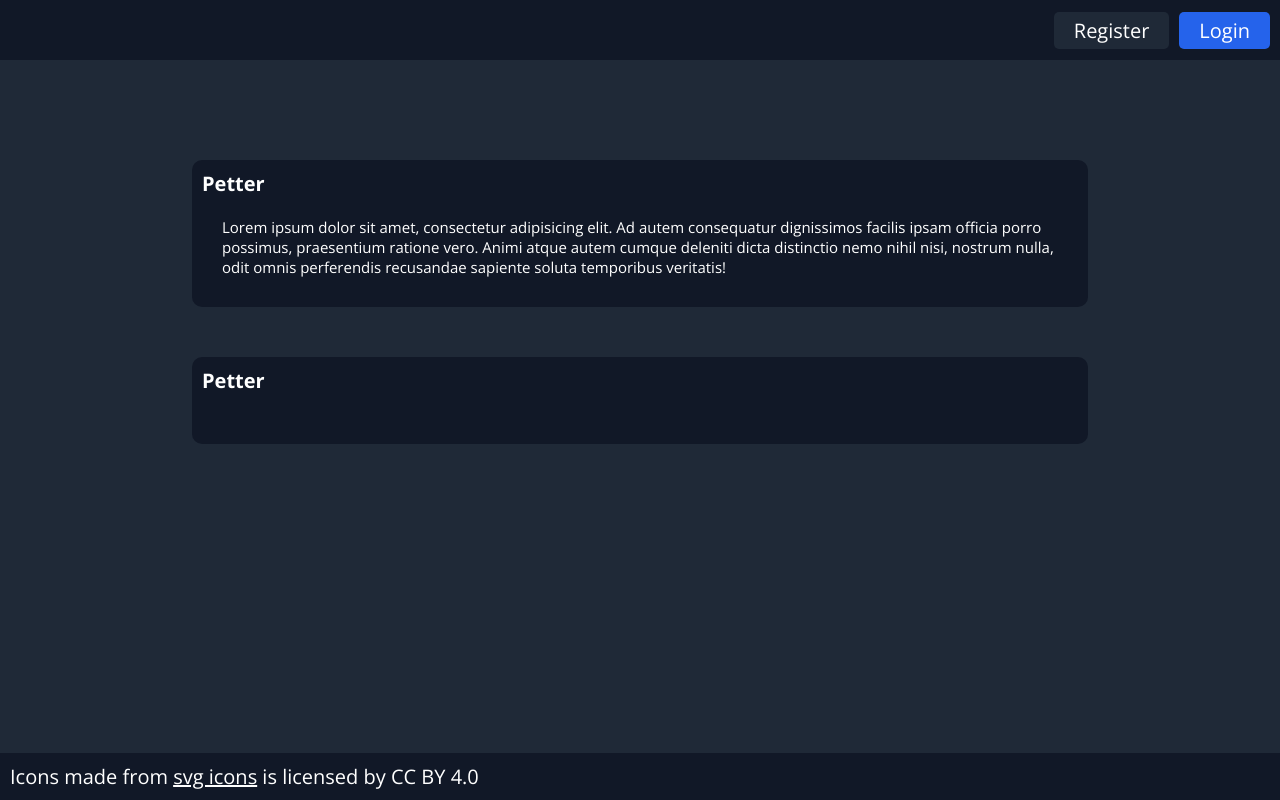
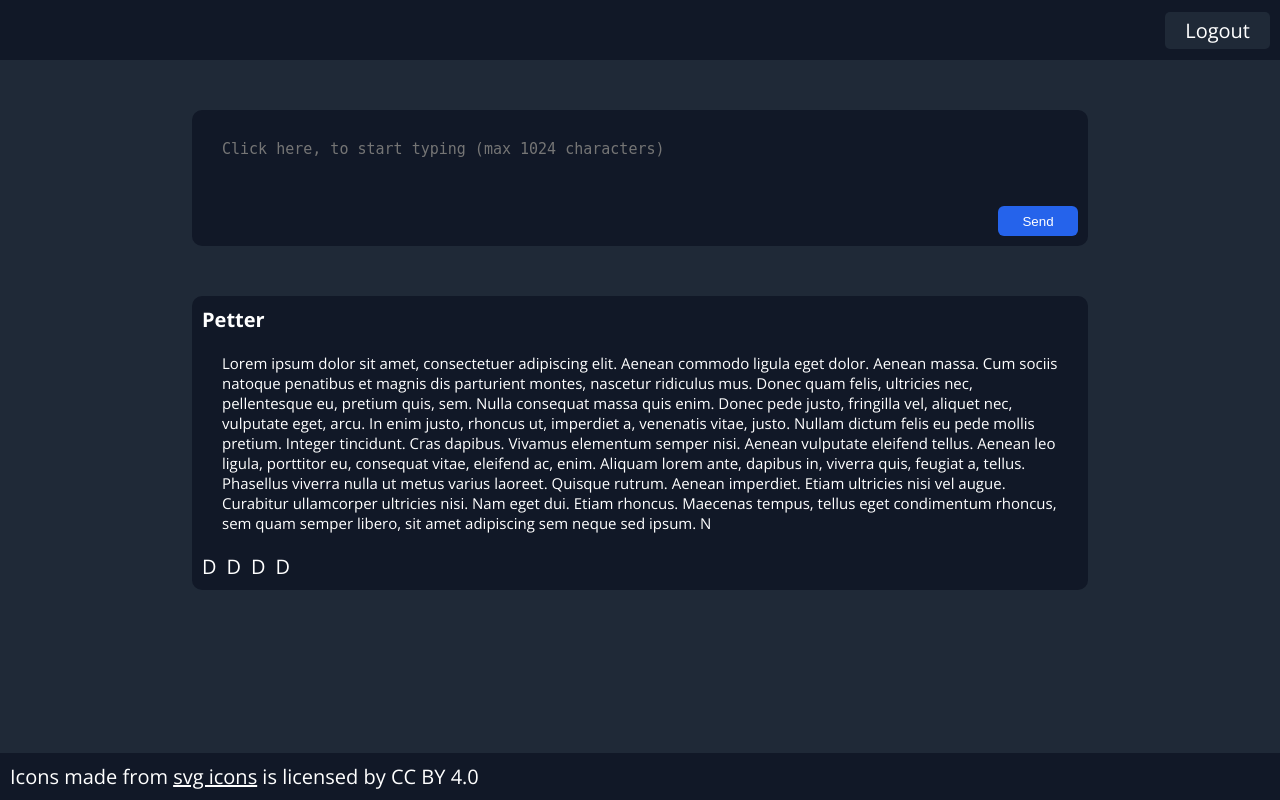
Before and after one commit to Petter77/phpGigaProjectPatrykPawlinski, a PHP site: page / in a window 1280 px wide. Run offline with PHP 8.4, Linux system fonts and the light colour scheme; the visitor is signed in with stand-in values (Sample User, id 1).

Commit message:
Created simple login script

```diff
--- a/css/register.css
+++ b/css/register.css
@@ -1,4 +1,5 @@
 form {
+    margin-top: 50px;
     display: flex;
     flex-direction: column;
     width: 400px;
@@ -72,7 +73,7 @@ input[type=submit]:hover {
     margin-bottom: 40px;
 }
 
-#registerSuccess{
+#registerSuccess {
     background: #c1fca0;
     border: 3px solid #4eb90e;
 }
--- a/css/style.css
+++ b/css/style.css
@@ -52,7 +52,6 @@ nav {
     align-items: center;
     background: #111827;
     width: 100%;
-    margin-bottom: 100px;
 }
 
 #nav-left {
@@ -107,6 +106,7 @@ nav a {
 /* middle section */
 
 #middle-section {
+    margin-top: 50px;
     display: flex;
     min-width: 400px;
     width: 70%;
@@ -128,6 +128,7 @@ nav a {
 .post-author {
     font-weight: bold;
     font-size: 1rem;
+    width: 100%;
 }
 
 .post-content {
@@ -142,3 +143,60 @@ footer {
     width: 100%;
     padding: 10px;
 }
+
+.adminPanel {
+    display: flex;
+    flex-direction: row;
+    position: relative;
+    bottom: 0;
+    gap: 10px;
+}
+
+.adminPanel a {
+    text-decoration: none;
+}
+
+#sendPostInput {
+    padding: 20px;
+    font-size: 0.75rem;
+    background: none;
+    border: none;
+    position: relative;
+    margin-bottom: 10px;
+    resize: none;
+    overflow: hidden;
+    min-height: 50px;
+}
+
+#sendPostInput:hover {
+    border-radius: 6px;
+    background: #263040;
+    transition: background .1s;
+}
+
+#sendPostInput:focus {
+    border-radius: 6px;
+    background: #263040;
+    outline: none;
+    transition: background .05s;
+}
+
+#sendPost {
+    background: #111827;
+    position: relative;
+}
+
+#sendPostButton {
+    width: 80px;
+    height: 30px;
+    border-radius: 6px;
+    color: #ffffff;
+    background: #2563eb;
+    border: none;
+    align-self: flex-end;
+}
+
+#sendPostButton:hover {
+    background: #1d4ed8;
+    transition: background .1s;
+}
--- a/index.php
+++ b/index.php
@@ -23,6 +23,10 @@
             </div>
         </div>
         <div id="nav-right">
+            <?php
+                session_start();
+                if(!isset($_SESSION['newSession'])){
+                    echo('
                     <a href="" class="nav-elem">
                         <div></div>
                     </a>
@@ -32,32 +36,60 @@
                     <a href="login.php" id="login-button" class="nav-elem">
                         <div>Login</div>
                     </a>
+                    ');
+                }else{
+                    echo('<a href="scripts/logout.php" id="register-button" class="nav-elem">
+                        <div>Logout</div></a>');
+                }
+            ?>
+
+
         </div>
     </nav>
     <div id="middle-section">
+        <?php
+            if(isset($_SESSION['newSession'])){
+                echo('
+                <form class="post" id="sendPost">
+                    <textarea oninput="auto_grow(this)" name="post-content" id="sendPostInput"
+                      placeholder="Click here, to start typing (max 1024 characters)" maxlength="1024"></textarea>
+                    <input type="submit" id="sendPostButton" value="Send">
+                </form>
+                ');
+            }
+
+
+        ?>
+
         <div class="post">
             <div class="post-author">
                 Petter
             </div>
             <div class="post-content">
-                Lorem ipsum dolor sit amet, consectetur adipisicing elit. Ad autem consequatur dignissimos facilis ipsam
-                officia porro possimus, praesentium ratione vero. Animi atque autem cumque deleniti dicta distinctio
-                nemo nihil nisi, nostrum nulla, odit omnis perferendis recusandae sapiente soluta temporibus veritatis!
+                Lorem ipsum dolor sit amet, consectetuer adipiscing elit. Aenean commodo ligula eget dolor. Aenean
+                massa. Cum sociis natoque penatibus et magnis dis parturient montes, nascetur ridiculus mus. Donec quam
+                felis, ultricies nec, pellentesque eu, pretium quis, sem. Nulla consequat massa quis enim. Donec pede
+                justo, fringilla vel, aliquet nec, vulputate eget, arcu. In enim justo, rhoncus ut, imperdiet a,
+                venenatis vitae, justo. Nullam dictum felis eu pede mollis pretium. Integer tincidunt. Cras dapibus.
+                Vivamus elementum semper nisi. Aenean vulputate eleifend tellus. Aenean leo ligula, porttitor eu,
+                consequat vitae, eleifend ac, enim. Aliquam lorem ante, dapibus in, viverra quis, feugiat a, tellus.
+                Phasellus viverra nulla ut metus varius laoreet. Quisque rutrum. Aenean imperdiet. Etiam ultricies nisi
+                vel augue. Curabitur ullamcorper ultricies nisi. Nam eget dui. Etiam rhoncus. Maecenas tempus, tellus
+                eget condimentum rhoncus, sem quam semper libero, sit amet adipiscing sem neque sed ipsum. N
+            </div>
+            <div class="adminPanel">
+                <a href="scripts/adminScripts.php?postId=r324s&command=delete">D</a>
+                <a href="">D</a>
+                <a href="">D</a>
+                <a href="">D</a>
             </div>
         </div>
-        <div class="post">
-            <div class="post-author">
-                Petter
-            </div>
-            <div class="post-content">
 
-            </div>
-        </div>
     </div>
     <footer>
         <div>Icons made from <a href="https://www.onlinewebfonts.com/icon">svg icons</a> is licensed by CC BY 4.0</div>
     </footer>
 </main>
-
+<script src="javascript/newPost.js">
     </body>
     </html>
--- /dev/null
+++ b/javascript/newPost.js
@@ -0,0 +1,4 @@
+function auto_grow(element) {
+    element.style.height = "5px";
+    element.style.height = (element.scrollHeight) + "px";
+}
--- a/register.php
+++ b/register.php
@@ -120,8 +120,8 @@
                 </label>
             </div>
         </div>
-        <div id="wrongPasswords" style="display: none">
-            Passwords doesn't match XD
+        <div id="wrongPasswords" style="display: none; color: #d70f0f; text-align: center">
+            Passwords doesn't match
         </div>
         <div class="form-group">
             <label for="password" class="form-label">Password
--- /dev/null
+++ b/scripts/adminScripts.php
@@ -0,0 +1 @@
+<?php
--- a/scripts/loginScript.php
+++ b/scripts/loginScript.php
@@ -1,5 +1,9 @@
 <?php
 require('config.php');
+
+if(isset($_SESSION['newSession'])){
+    header('location:../index.php');
+}
 
 $email = $_POST['email'];
 $password = $_POST['password'];
@@ -14,6 +18,6 @@ if ($result[0] == 0) {
     $createSessionName = "SELECT username FROM users WHERE email='" . $email . "' AND password='" . $password . "';";
     $query = mysqli_query($conn, $createSessionName);
     $sessionName = mysqli_fetch_array($query);
-    $_SESSION['newSession'] = $sessionName[0];
+    $_SESSION['newSession'] = 'test';
     header('location:../index.php');
 }
--- /dev/null
+++ b/scripts/logout.php
@@ -0,0 +1,4 @@
+<?php
+session_start();
+unset($_SESSION['newSession']);
+header('location:../index.php');
```
Also changed, not shown: img/userIcon.svg (added), javascript/script.js (line endings or trailing spaces). Lines whose indentation alone changed are shown as unchanged.
